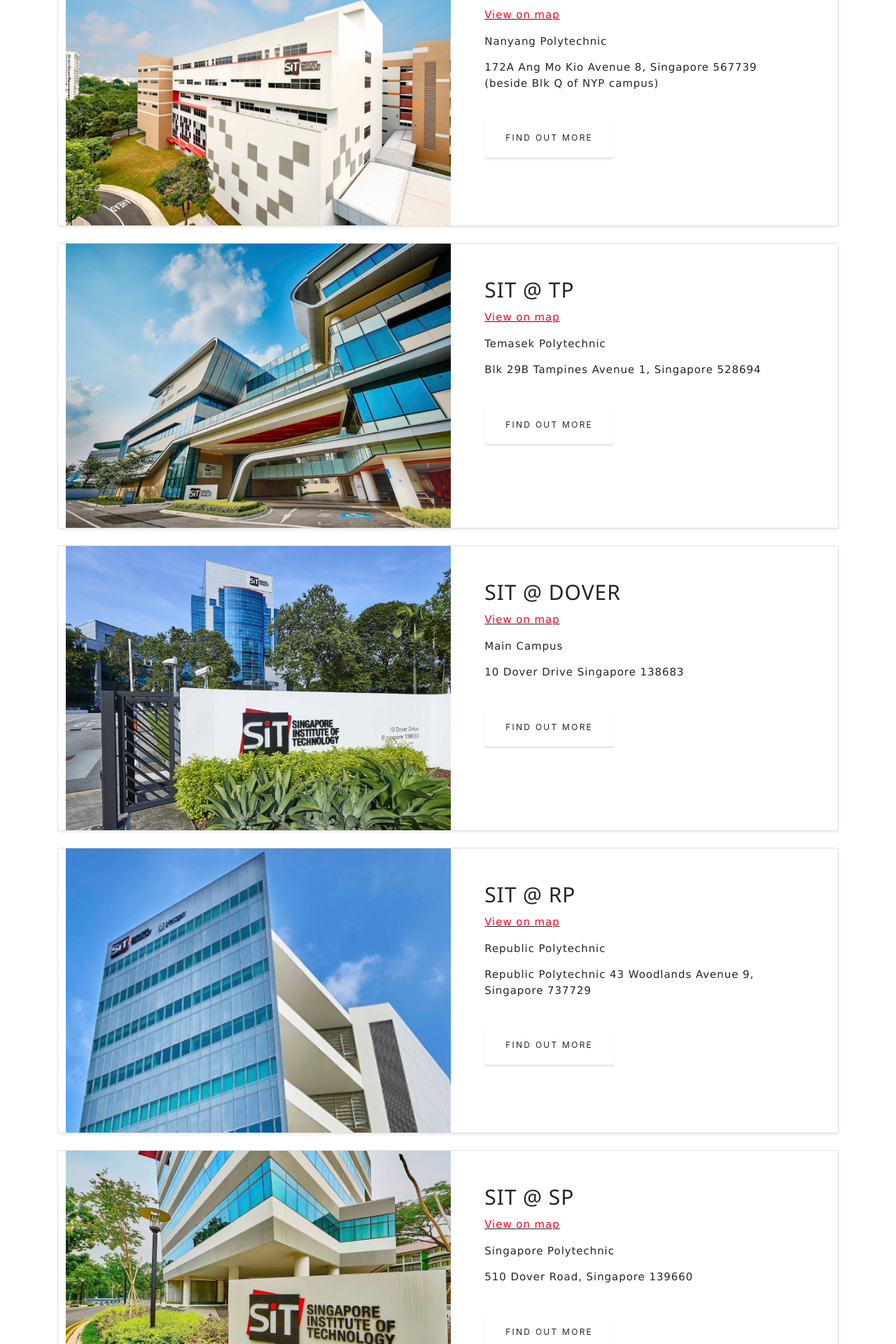
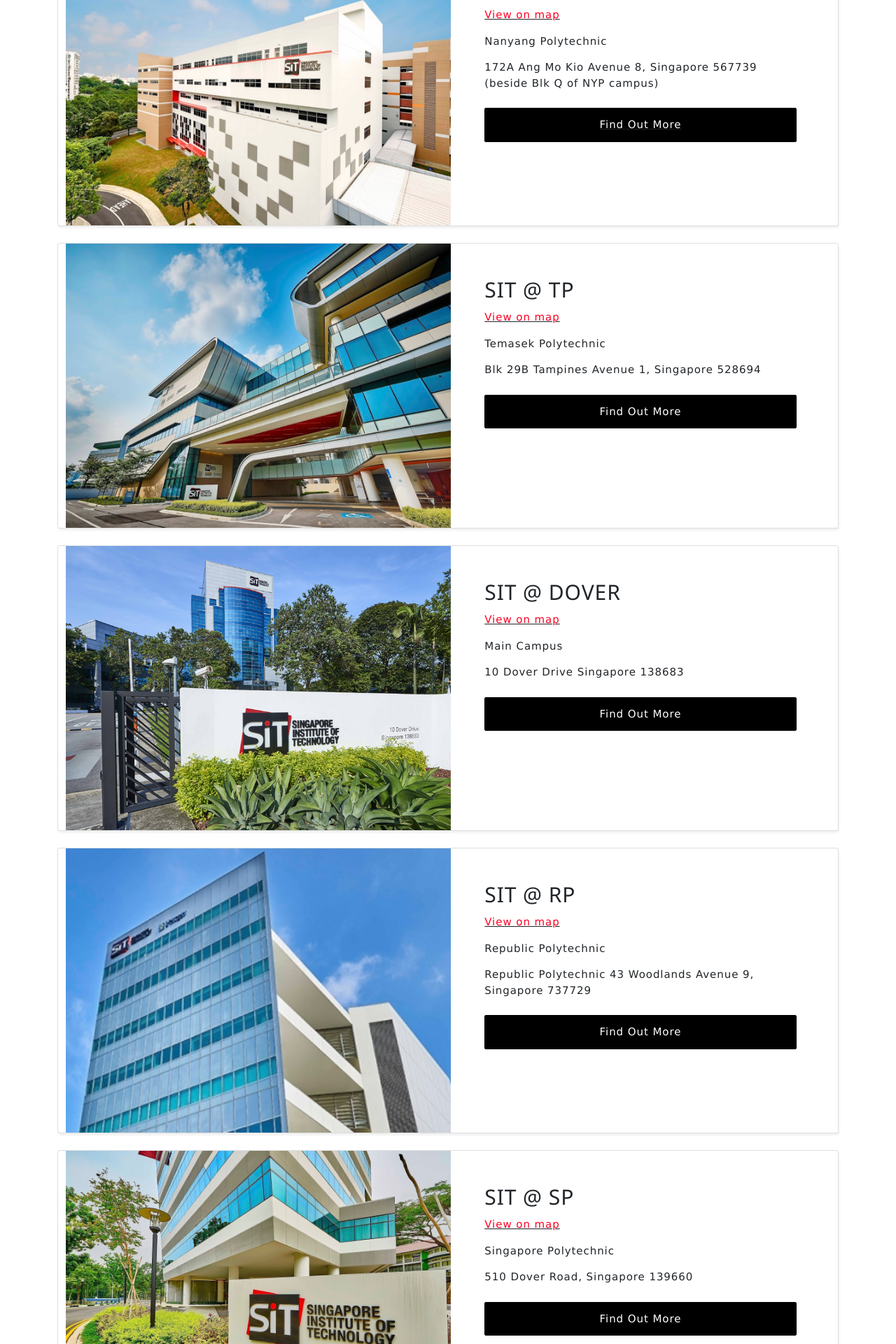
Before and after one commit to hxijxe/websysproject, a PHP site: the page made by source files/location.php in a window 1280 px wide. Shown: the part 900-2820 px from the top of the page at 70% size. Run offline with PHP 8.4, Linux system fonts and the light colour scheme.

Commit message:
updated location btns

```diff
--- a/source files/location.php
+++ b/source files/location.php
@@ -76,7 +76,7 @@
                             </div>
 
                         </div>
-                        <div class="card__content padding-large">
+                        <div class="card__content padding-large" style="width:100%">
                             <h2>COMING SOON!</h2>
                             <div class="rowmap">
                                 <a href="https://www.singaporetech.edu.sg/" class="RX4Lf26" target="_blank" rel="noreferrer">
@@ -86,7 +86,7 @@
                             <p>SIT @ PUNGGOL</p>
                             <p>Reimagining Education as an Applied Learning University</p>
                             <a href="location_SITNYP.php" class="RX4Lf26" target="_blank" rel="noreferrer">
-                                <div class="card__button">Find Out More</div>
+                                <div class="card__button btn-primary">Find Out More</div>
                             </a>
                         </div>
                     </div>
@@ -97,7 +97,7 @@
                         <div class="card__image">
                             <img src="img/sitnyp.jpg" alt="sit nyp" />
                         </div>
-                        <div class="card__content padding-large">
+                        <div class="card__content padding-large" style="width:100%">
                             <h2>SIT @ NYP </h2>
                             <div class="rowmap">
                                 <a href="https://www.singaporetech.edu.sg/" class="RX4Lf26" target="_blank" rel="noreferrer">
@@ -108,7 +108,7 @@
                             <p>172A Ang Mo Kio Avenue 8, Singapore 567739
                                 (beside Blk Q of NYP campus)</p>
                             <a href="location_SITNYP.php" class="RX4Lf26" target="_blank" rel="noreferrer">
-                                <div class="card__button btn">Find Out More</div>
+                                <div class="card__button  btn-primary">Find Out More</div>
                             </a>
                         </div>
                     </div>
@@ -118,7 +118,7 @@
                         <div class="card__image">
                             <img src="img/sittp.jpg" alt="sit tp" />
                         </div>
-                        <div class="card__content padding-large">
+                        <div class="card__content padding-large" style="width:100%">
                             <h2>SIT @ TP </h2>
                             <div class="rowmap ">
                                 <a href="https://www.singaporetech.edu.sg/" class="RX4Lf26" target="_blank" rel="noreferrer">
@@ -128,7 +128,7 @@
                             </div>
                             <p>Temasek Polytechnic</p>
                             <p>Blk 29B Tampines Avenue 1, Singapore 528694</p>
-                            <div class="card__button btn">Find Out More</div>
+                            <div class="card__button  btn-primary">Find Out More</div>
                         </div>
                     </div>
                 </div>
@@ -138,7 +138,7 @@
                         <div class="card__image">
                             <img src="img/sitdover.jpg" alt="sit dover"/>
                         </div>
-                        <div class="card__content padding-large">
+                        <div class="card__content padding-large" style="width:100%">
                             <h2>SIT @ DOVER </h2>
                             <div class="JEeOWtm SEKXxkK">
                                 <a href="https://www.singaporetech.edu.sg/" class="RX4Lf26" target="_blank" rel="noreferrer">
@@ -148,7 +148,7 @@
                             <p>Main Campus</p>
                             <p>10 Dover Drive Singapore 138683</p>
 
-                            <div class="card__button btn">Find Out More</div>
+                            <div class="card__button  btn-primary">Find Out More</div>
                         </div>
                     </div>
                 </div>
@@ -158,7 +158,7 @@
                         <div class="card__image">
                             <img src="img/sitrp.jpg" alt="sit rp" />
                         </div>
-                        <div class="card__content padding-large">
+                        <div class="card__content padding-large" style="width:100%">
                             <h2>SIT @ RP </h2>
                             <div class="JEeOWtm SEKXxkK">
                                 <a href="https://www.singaporetech.edu.sg/" class="RX4Lf26" target="_blank" rel="noreferrer">
@@ -172,7 +172,7 @@
                             <p>Republic Polytechnic</p>
                             <p>Republic Polytechnic 43 Woodlands Avenue 9, Singapore 737729</p>
 
-                            <div class="card__button btn">Find Out More</div>
+                            <div class="card__button  btn-primary">Find Out More</div>
                         </div>
                     </div>
                 </div>
@@ -182,7 +182,7 @@
                         <div class="card__image">
                             <img src="img/sitsp.jpg" alt="sit sp" />
                         </div>
-                        <div class="card__content padding-large">
+                        <div class="card__content padding-large" style="width:100%">
                             <h2>SIT @ SP </h2>
                             <div class="JEeOWtm SEKXxkK">
                                 <a href="https://www.singaporetech.edu.sg/" class="RX4Lf26" target="_blank" rel="noreferrer">
@@ -192,7 +192,7 @@
                             <p>Singapore Polytechnic</p>
                             <p> 510 Dover Road, Singapore 139660</p>
 
-                            <div class="card__button btn">Find Out More</div>
+                            <div class="card__button  btn-primary">Find Out More</div>
                         </div>
                     </div>
                 </div>
@@ -202,7 +202,7 @@
                         <div class="card__image">
                             <img src="img/sitnp.jpg" alt="sit np"/>
                         </div>
-                        <div class="card__content padding-large">
+                        <div class="card__content padding-large" style="width:100%">
                             <h2>SIT @ NP </h2>
                             <div class="JEeOWtm SEKXxkK">
                                 <a href="https://www.singaporetech.edu.sg/" class="RX4Lf26" target="_blank" rel="noreferrer">
@@ -215,7 +215,7 @@
                             <p>Ngee Ann Polytechnic</p>
                             <p> 537 Clementi Road, Singapore 599493</p>
 
-                            <div class="card__button btn">Find Out More</div>
+                            <div class="card__button  btn-primary">Find Out More</div>
                         </div>
                     </div>
                 </div>
```
